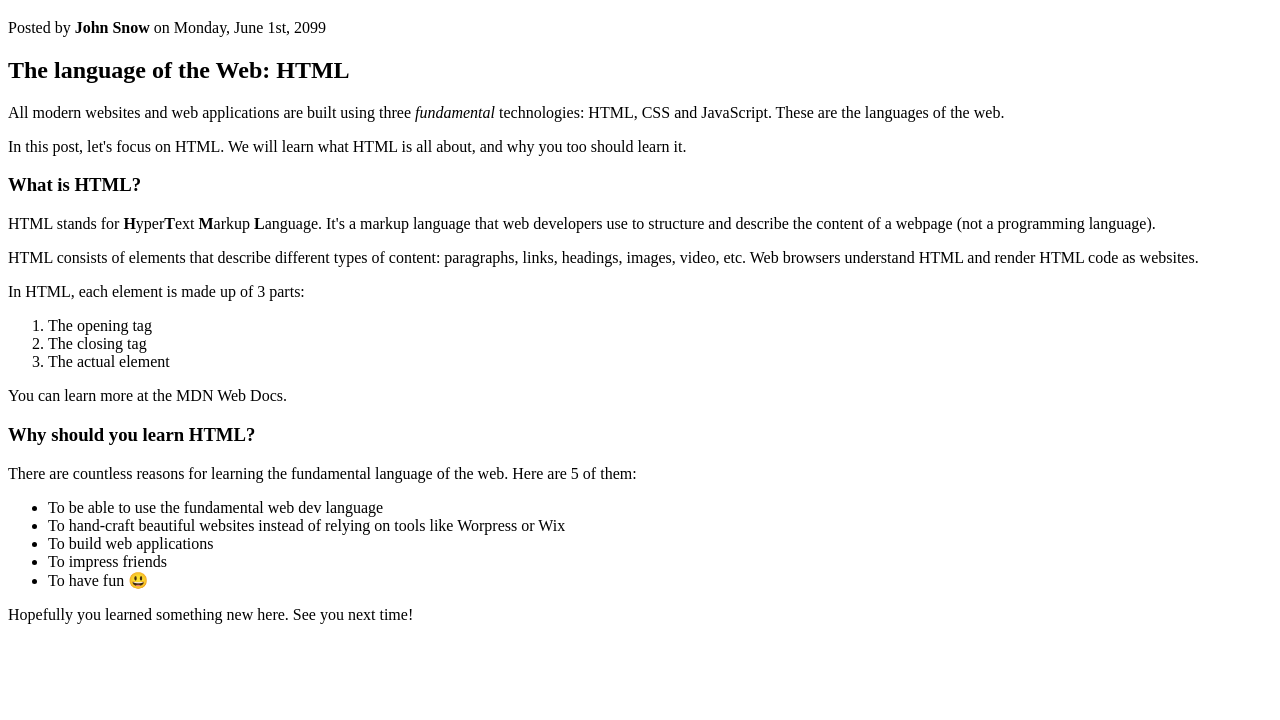
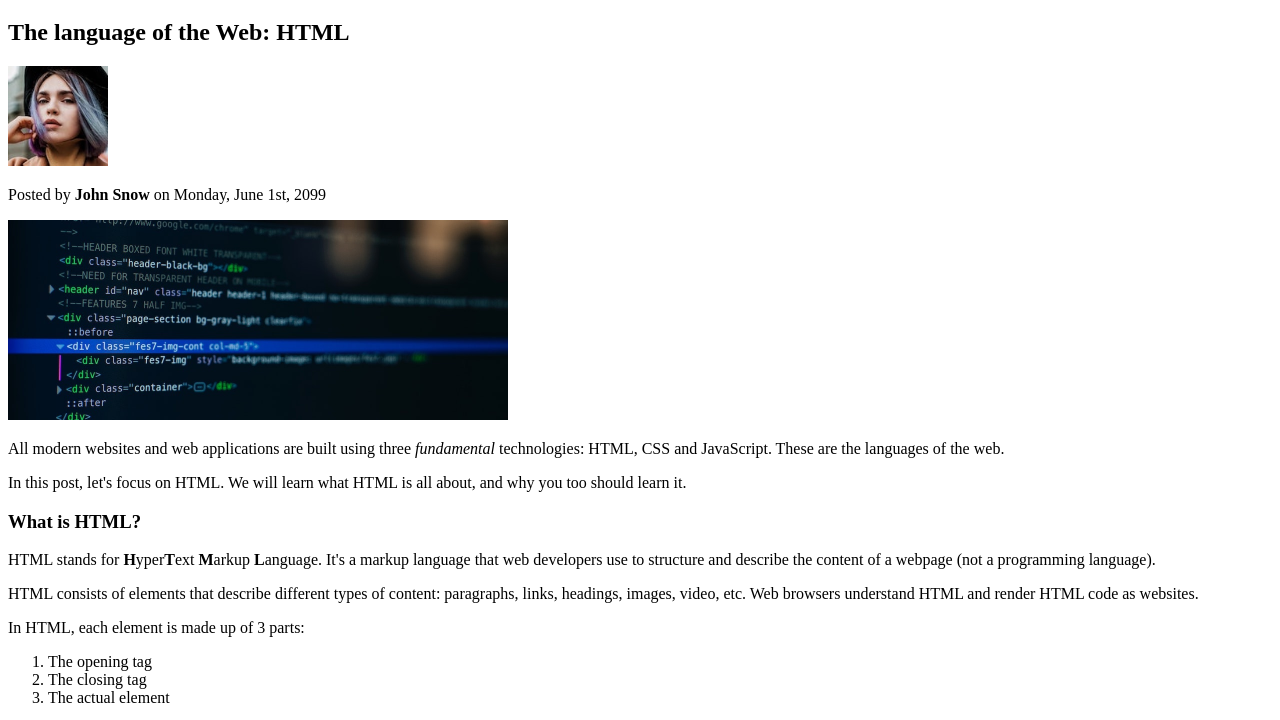
Before and after one commit to AmadeusMora/HTML-Magazine-Project, a plain HTML site: page index.html in a window 1280 px wide. Shown: the part 62-782 px from the top of the page. Drawn offline with Linux system fonts and the light colour scheme.

Commit message:
Create images folder. Reorganize webpage design flow. Add author image and main article image.

```diff
--- a/index.html
+++ b/index.html
@@ -1,6 +1,7 @@
 <!DOCTYPE html>
-<html>
+<html lang="US-en">
   <head>
+    <meta charset="UTF-8" />
     <title>The language of the Web: HTML</title>
   </head>
   <body>
@@ -14,9 +15,16 @@
     -->
 
     <h1>📘 The Code Magazine</h1>
-    <p>Posted by <strong>John Snow</strong> on Monday, June 1st, 2099</p>
 
     <h2>The language of the Web: HTML</h2>
+    <img
+      src="images/john-snow.jpg"
+      alt="Headshot of John Snow"
+      height="100px"
+      width="100px"
+    />
+    <p>Posted by <strong>John Snow</strong> on Monday, June 1st, 2099</p>
+    <img src="/images/post-img.jpg" alt="HTML code on a screen" width="500px" />
     <p>
       All modern websites and web applications are built using three
       <em>fundamental</em>
@@ -47,8 +55,8 @@
       <li>The actual element</li>
     </ol>
     <p>You can learn more at the MDN Web Docs.</p>
+
     <h3>Why should you learn HTML?</h3>
-
     <p>
       There are countless reasons for learning the fundamental language of the
       web. Here are 5 of them:
```
Also changed, not shown: images/challenges.jpg (added), images/john-snow.jpg (added), images/post-img.jpg (added), images/related-1.jpg (added), images/related-2.jpg (added), images/related-3.jpg (added).
